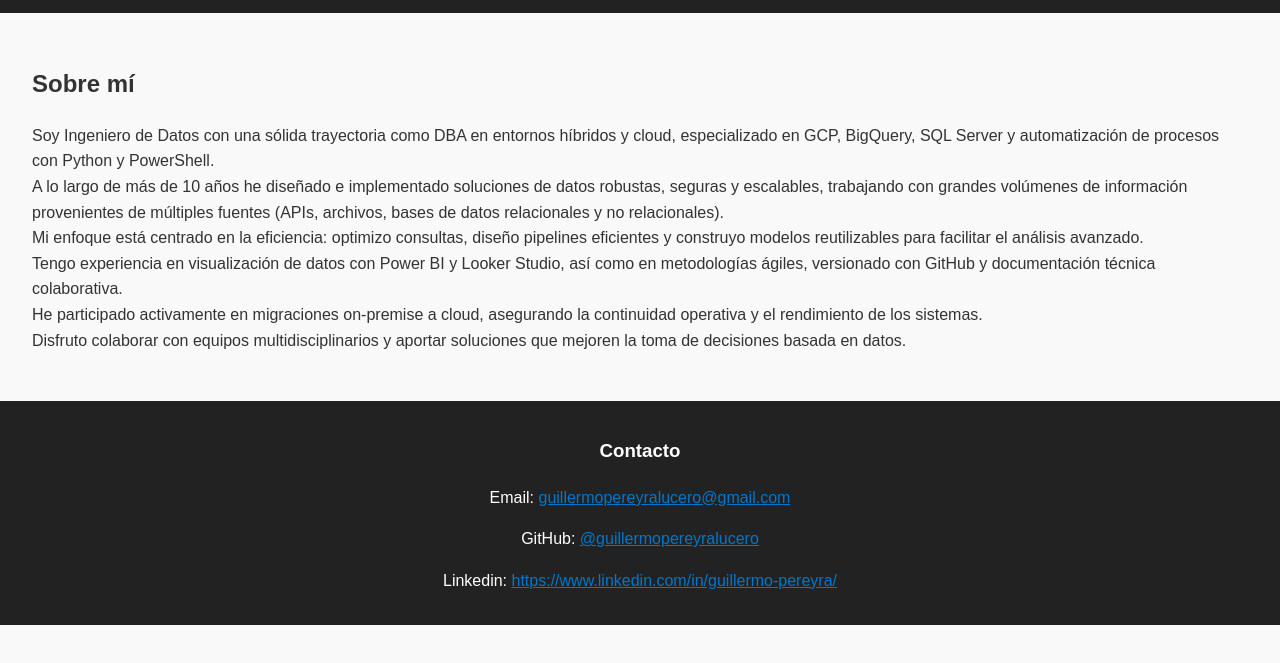
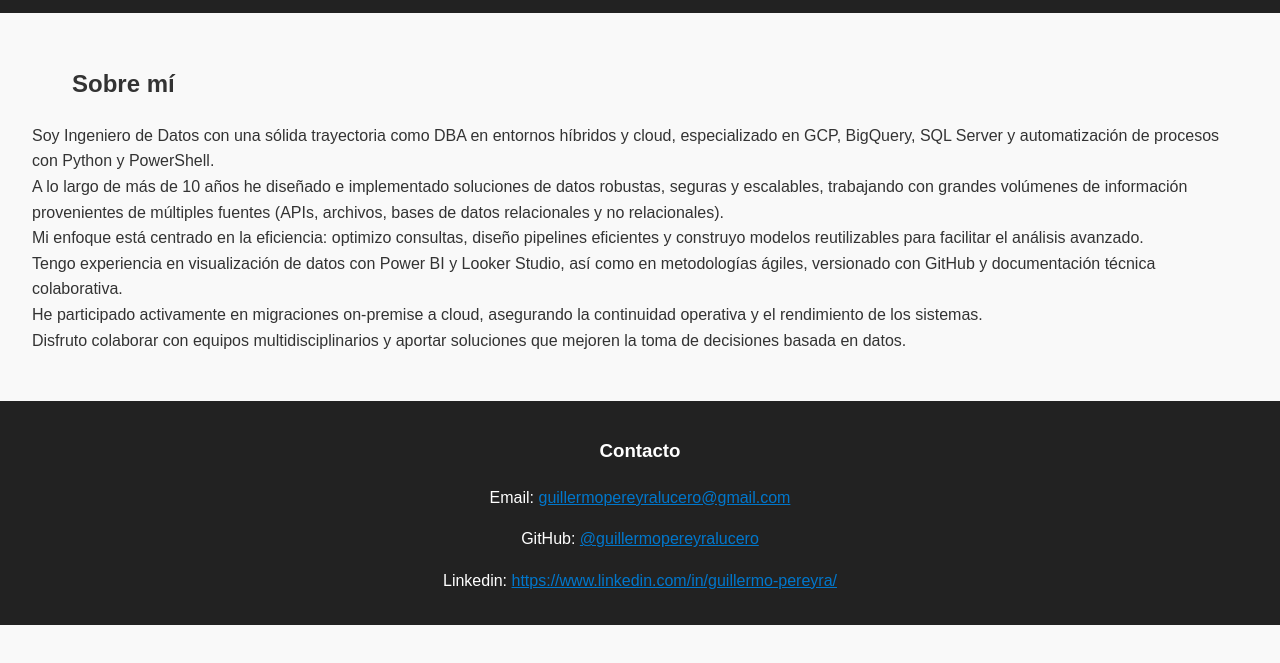
Before and after one commit to guillermopereyralucero/guillermopereyralucero.github.io, a plain HTML site: page index.html in a window 1280 px wide. Shown: the part 77-740 px from the top of the page. Drawn offline with Linux system fonts and the light colour scheme.

Commit message:
Update style.css

```diff
--- a/style.css
+++ b/style.css
@@ -18,6 +18,10 @@ header {
 
 header h1 {
   margin: 0;
+}
+
+body h2 {
+  margin-left: 40px;
 }
 
 nav ul {
```
